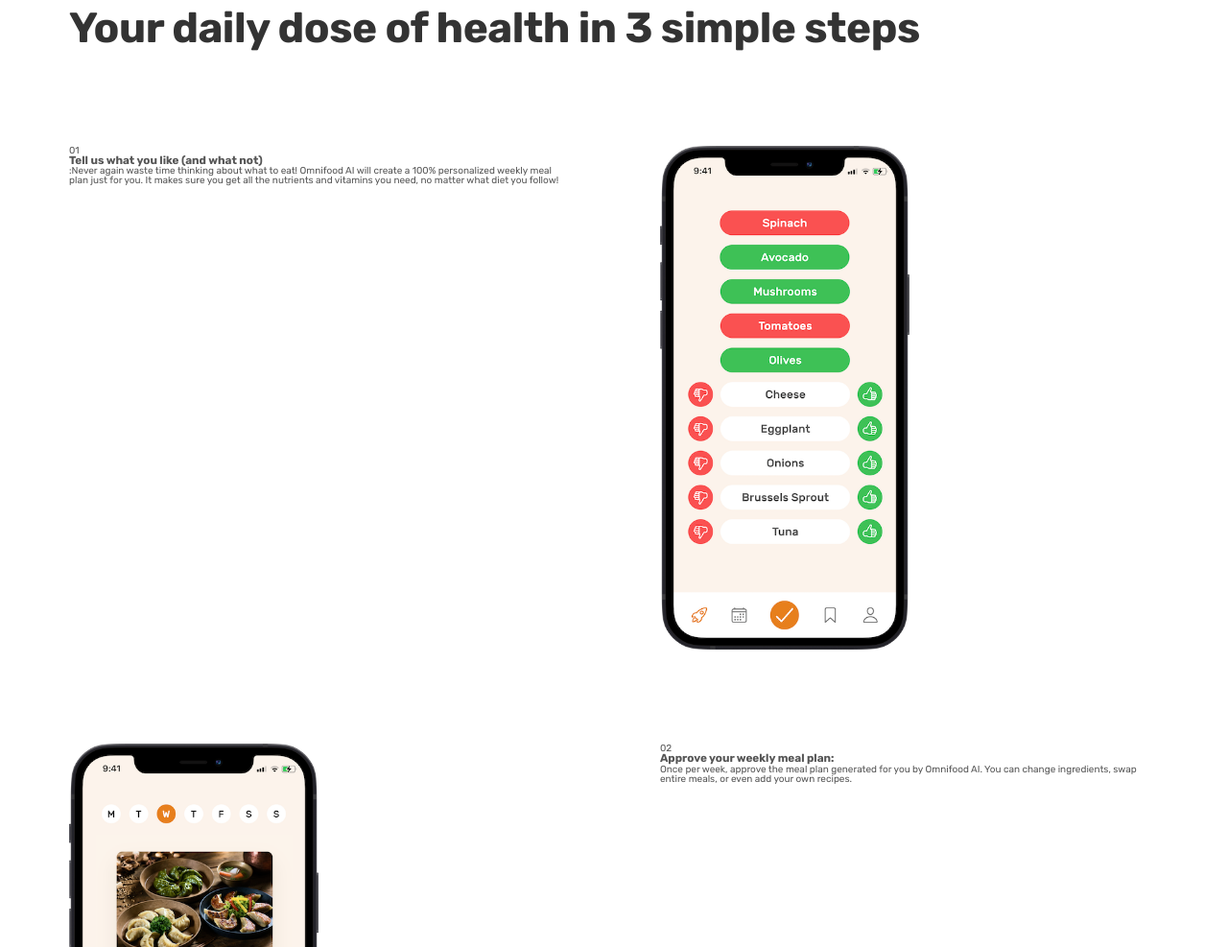
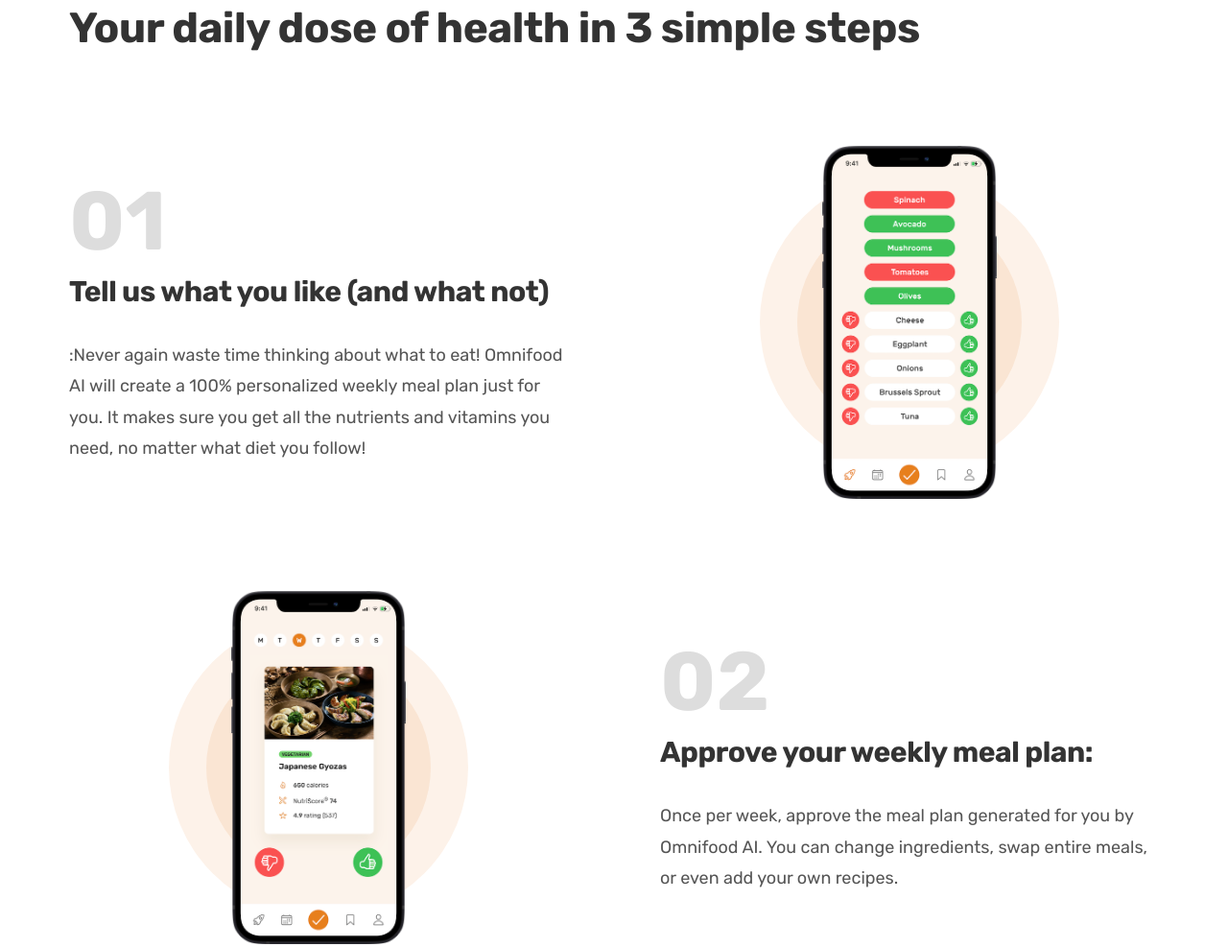
Before and after one commit to demirciouzhan/Omnifood-web-project, a plain HTML site: page index.html in a window 1280 px wide. Shown: the part 885-1872 px from the top of the page at 96% size. Drawn offline with Linux system fonts and the light colour scheme.

Commit message:
omnifoof2

```diff
--- /dev/null
+++ b/css/general.css
@@ -0,0 +1,174 @@
+/*
+
+
+--- 01 TYPOGRAPHY SYSTEM
+
+-Font sizes(px)
+10 /12 /
+
+-Font-weights
+Default:400
+Medium:500
+Semi-bold:600
+Bold:700
+
+-Line heights
+Default: 1
+Small:1.05
+Medium:1.2
+Paragraph default:1.6
+
+-Letter spacing
+-0.5px
+0.75px
+
+--- 02 Colors
+
+Primary:#e67e22
+
+-Tints:
+#fdf2e9
+#fae5d3
+-Shades:
+-Accents:
+-Greys
+#555
+#333
+
+--- 05 SHADOWS
+
+
+--- 06 BORDER_RADIUS
+
+Default:9px
+
+--- 07 WHITESPACE
+
+-Spacing system(px)
+2/4/8/12/16/24/32/48/64/80/96/128
+*/
+* {
+  padding: 0;
+  margin: 0;
+  box-sizing: border-box;
+}
+html {
+  /* font-size: 10px; */
+  /* 10px/16px =0.625=62.5%*/
+  /* Percentage of user's browser font-size setting */
+  font-size: 62.5%;
+}
+body {
+  font-family: "Rubik", sans-serif;
+  line-height: 1;
+  font-weight: 400;
+  color: #555;
+}
+
+/******************/
+/* GENERAL REUSABLE COMPONENTS */
+/******************/
+.container {
+  /* 1140px */
+  max-width: 120rem;
+  padding: 0 3.2rem;
+  margin: 0 auto;
+}
+
+.grid {
+  display: grid;
+  column-gap: 6.4rem;
+  gap: 9.6rem;
+}
+.grid--2-cols {
+  grid-template-columns: repeat(2, 1fr);
+}
+.grid--3-cols {
+  grid-template-columns: repeat(3, 1fr);
+}
+.grid--4-cols {
+  grid-template-columns: repeat(4, 1fr);
+}
+
+.grid--center-v {
+  align-items: center;
+}
+.heading-primary,
+.heading-secondary,
+.heading-tertiary {
+  color: #333;
+  /* color: #2e1907; */
+  /* color: #343a40; */
+  letter-spacing: -0.5px;
+  font-weight: 700;
+}
+.heading-primary {
+  font-size: 5.2rem;
+  line-height: 1.05;
+  margin-bottom: 3.2rem;
+}
+
+.heading-secondary {
+  font-size: 4.4rem;
+  line-height: 1.2;
+  margin-bottom: 9.6rem;
+}
+.heading-tertiary {
+  font-size: 3rem;
+  line-height: 1.2;
+  margin-bottom: 3.2rem;
+}
+.subheading {
+  display: inline-block;
+  font-size: 1.6rem;
+  font-weight: 500;
+  color: #e67e22;
+  text-transform: uppercase;
+  margin-bottom: 1.6rem;
+  letter-spacing: 0.75px;
+}
+
+.btn:link,
+.btn:visited {
+  display: inline-block;
+
+  background-color: #e67e22;
+  text-decoration: none;
+  font-size: 2rem;
+  font-weight: 600;
+  padding: 1.6rem 3.2rem;
+  border-radius: 9px;
+
+  /* transition: all 1s; */
+  /* Put transition on original "state" */
+  transition: background-color 0.3s;
+}
+.btn--full:link,
+.btn--full:visited {
+  background-color: #e67e22;
+  color: #fff;
+  margin-right: 1.6rem;
+}
+
+.btn--full:hover,
+.btn--full:active {
+  background-color: #cf711f;
+}
+.btn--outline:link,
+.btn--outline:visited {
+  background-color: #fff;
+  color: #555;
+}
+.btn--outline:hover,
+.btn--outline:active {
+  background-color: #fdf2e9;
+  color: #555;
+  /* border: 3px solid #fff; */
+
+  /* Trick to add border inside */
+  box-shadow: inset 0 0 0 3px #fff;
+}
+
+.margin-right-sm {
+  margin-right: 1.6rem !important;
+}
--- a/css/style.css
+++ b/css/style.css
@@ -1,165 +1,3 @@
-/*
-
-
---- 01 TYPOGRAPHY SYSTEM
-
--Font sizes(px)
-10 /12 /
-
--Font-weights
-Default:400
-Medium:500
-Semi-bold:600
-Bold:700
-
--Line heights
-Default: 1
-Small:1.05
-Medium:1.2
-Paragraph default:1.6
-
--Letter spacing
--0.5px
-0.75px
-
---- 02 Colors
-
-Primary:#e67e22
-
--Tints:#fdf2e9
--Shades:
--Accents:
--Greys
-#555
-#333
-
---- 05 SHADOWS
-
-
---- 06 BORDER_RADIUS
-
-Default:9px
-
---- 07 WHITESPACE
-
--Spacing system(px)
-2/4/8/12/16/24/32/48/64/80/96/128
-*/
-* {
-  padding: 0;
-  margin: 0;
-  box-sizing: border-box;
-}
-html {
-  /* font-size: 10px; */
-  /* 10px/16px =0.625=62.5%*/
-  /* Percentage of user's browser font-size setting */
-  font-size: 62.5%;
-}
-body {
-  font-family: "Rubik", sans-serif;
-  line-height: 1;
-  font-weight: 400;
-  color: #555;
-}
-
-/******************/
-/* GENERAL REUSABLE COMPONENTS */
-/******************/
-.container {
-  /* 1140px */
-  max-width: 120rem;
-  padding: 0 3.2rem;
-  margin: 0 auto;
-}
-
-.grid {
-  display: grid;
-  gap: 9.6rem;
-}
-.grid--2-cols {
-  grid-template-columns: repeat(2, 1fr);
-}
-.grid--3-cols {
-  grid-template-columns: repeat(3, 1fr);
-}
-.grid--4-cols {
-  grid-template-columns: repeat(4, 1fr);
-}
-.heading-primary,
-.heading-secondary {
-  color: #333;
-  /* color: #2e1907; */
-  /* color: #343a40; */
-  letter-spacing: -0.5px;
-  font-weight: 700;
-}
-.heading-primary {
-  font-size: 5.2rem;
-  line-height: 1.05;
-  margin-bottom: 3.2rem;
-}
-
-.heading-secondary {
-  font-size: 4.4rem;
-  line-height: 1.2;
-  margin-bottom: 9.6rem;
-}
-.subheading {
-  display: inline-block;
-  font-size: 1.6rem;
-  font-weight: 500;
-  color: #e67e22;
-  text-transform: uppercase;
-  margin-bottom: 1.6rem;
-  letter-spacing: 0.75px;
-}
-
-.btn:link,
-.btn:visited {
-  display: inline-block;
-
-  background-color: #e67e22;
-  text-decoration: none;
-  font-size: 2rem;
-  font-weight: 600;
-  padding: 1.6rem 3.2rem;
-  border-radius: 9px;
-
-  /* transition: all 1s; */
-  /* Put transition on original "state" */
-  transition: background-color 0.3s;
-}
-.btn--full:link,
-.btn--full:visited {
-  background-color: #e67e22;
-  color: #fff;
-  margin-right: 1.6rem;
-}
-
-.btn--full:hover,
-.btn--full:active {
-  background-color: #cf711f;
-}
-.btn--outline:link,
-.btn--outline:visited {
-  background-color: #fff;
-  color: #555;
-}
-.btn--outline:hover,
-.btn--outline:active {
-  background-color: #fdf2e9;
-  color: #555;
-  /* border: 3px solid #fff; */
-
-  /* Trick to add border inside */
-  box-shadow: inset 0 0 0 3px #fff;
-}
-
-.margin-right-sm {
-  margin-right: 1.6rem !important;
-}
-
 /******************/
 /* HEADER */
 /******************/
@@ -271,6 +109,53 @@
 .section-how {
   padding: 9.6rem 0;
 }
+.step-number {
+  font-size: 8.6rem;
+  font-weight: 600;
+  color: #ddd;
+  margin-bottom: 1.2rem;
+}
+.step-description {
+  font-size: 1.8rem;
+  line-height: 1.8;
+}
+.step-img-box {
+  position: relative;
+
+  display: flex;
+  align-items: center;
+  justify-content: center;
+}
+
+.step-img-box::before,
+.step-img-box::after {
+  content: "";
+  display: block;
+  border-radius: 50%;
+  position: absolute;
+  top: 50%;
+  left: 50%;
+  transform: translate(-50%, -50%);
+}
+
+.step-img-box::before {
+  width: 60%;
+  /* height: 60%; */
+
+  /* 60% of parent's width */
+  padding-bottom: 60%;
+  background-color: #fdf2e9;
+  z-index: -2;
+}
+
+.step-img-box::after {
+  width: 45%;
+  padding-bottom: 45%;
+  background-color: #fae5d3;
+  z-index: -1;
+}
+
 .step-img {
-  width: 50%;
+  width: 35%;
+  /* z-index: 10; */
 }
--- a/index.html
+++ b/index.html
@@ -12,6 +12,7 @@
       rel="stylesheet"
     />
     <link rel="stylesheet" href="css/style.css" />
+    <link rel="stylesheet" href="css/general.css" />
 
     <title>Omnifood</title>
   </head>
@@ -79,7 +80,7 @@
             Your daily dose of health in 3 simple steps
           </h2>
         </div>
-        <div class="container grid grid--2-cols">
+        <div class="container grid grid--2-cols grid--center-v">
           <!-- STEP 01 -->
           <div class="step-text-box">
             <p class="step-number">01</p>
```
